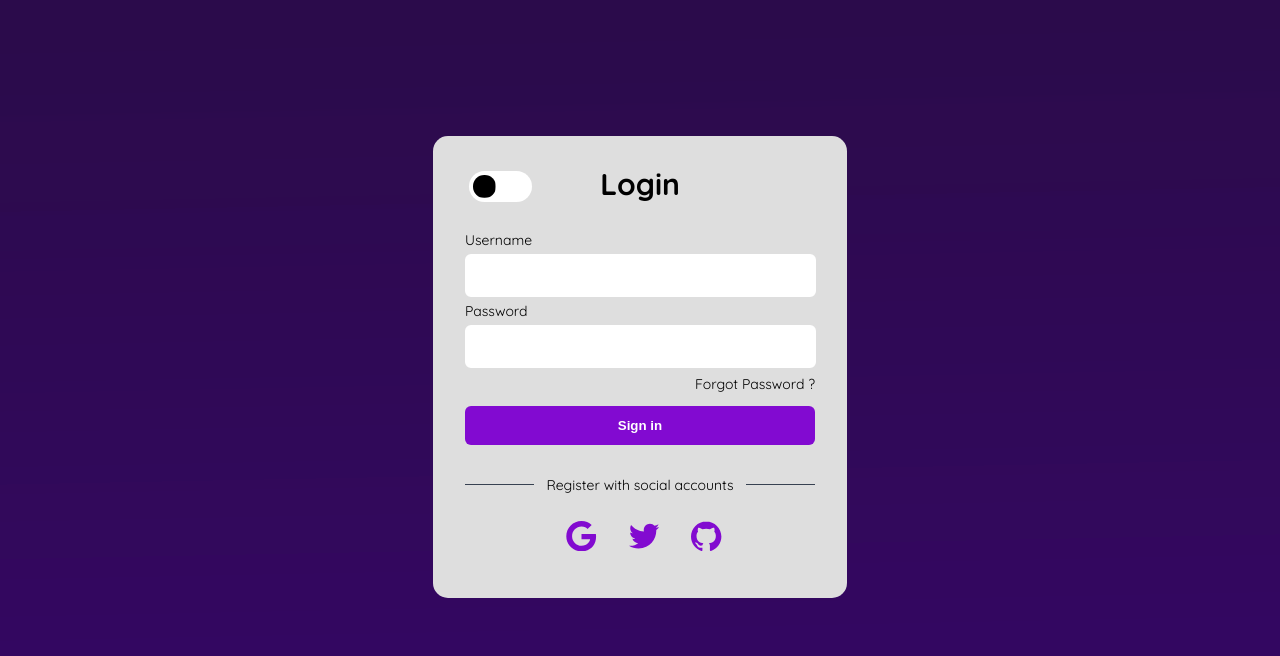
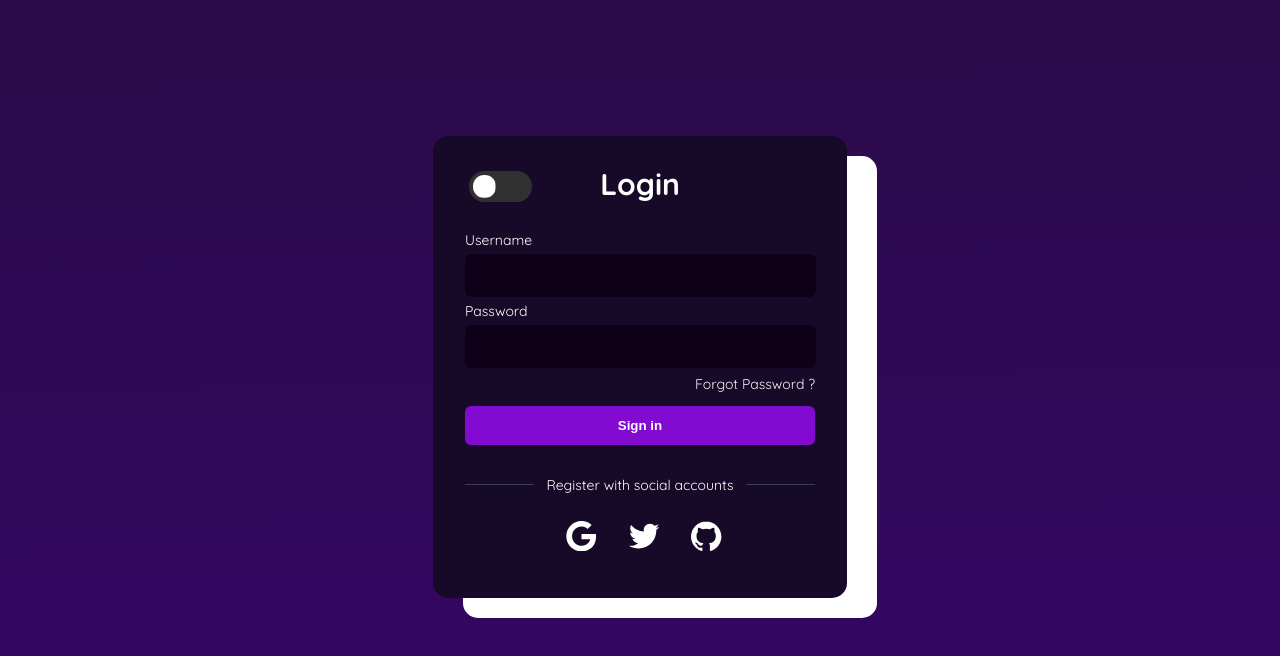
Before and after one commit to EuKennedy/formjs, a plain HTML site: page index.html in a window 1280 px wide. Drawn offline with Linux system fonts and the light colour scheme.

Commit message:
news animations and shadow added in css file

```diff
--- a/light.css
+++ b/dark.css
@@ -8,16 +8,17 @@ body{
     margin: 0;
 }
 
-.light .form-container {
+.dark .form-container {
     width: 350px;
     border-radius: 15px;
     background-color: #160a28;
     padding: 2rem;
     color: #ffffff;
     margin-top: 8.5rem;
+    box-shadow: 30px 20px #ffffff;
 }
 
-.light .title {
+.dark .title {
     text-align: center;
     font-size: 30px;
     line-height: 2rem;
@@ -25,23 +26,23 @@ body{
     margin-top: -2.6rem;
 }
 
-.light .form {
+.dark .form {
     margin-top: 25px;
 }
 
-.light .inputs {
+.dark .inputs {
     margin-top: 0.25rem;
     font-size: 0.875rem;
     line-height: 1.25rem;
 }
 
-.light .inputs label {
+.dark .inputs label {
     display: block;
     color: rgb(255, 255, 255), 209;
     margin-bottom: 4px;
 }
 
-.light .inputs input {
+.dark .inputs input {
     width: 90%;
     border-radius: 0.375rem;
     border: 2px solid #0f0019;
@@ -51,12 +52,12 @@ body{
     color: rgba(243, 244, 246, 1);
 }
 
-.light .inputs input:focus {
+.dark .inputs input:focus {
     border-color: #820ad1;
     transition: 1s;
 }
 
-.light .forgot {
+.dark .forgot {
     display: flex;
     justify-content: flex-end;
     font-size: 0.75rem;
@@ -65,17 +66,17 @@ body{
     margin: 8px 0 14px 0;
 }
 
-.light .forgot a,.signup a {
+.dark .forgot a,.signup a {
     color: rgba(243, 244, 246, 1);
     text-decoration: none;
     font-size: 14px;
 }
 
-.light .forgot a:hover, .signup a:hover {
+.dark .forgot a:hover, .signup a:hover {
     text-decoration: underline rgba(167, 139, 250, 1);
 }
 
-.light .sign {
+.dark .sign {
     display: block;
     width: 100%;
     background-color: #820ad1;
@@ -87,19 +88,19 @@ body{
     font-weight: 600;
 }
 
-.light .social-message {
+.dark .social-message {
     display: flex;
     align-items: center;
     padding-top: 1rem;
 }
 
-.light .line {
+.dark .line {
     height: 1px;
     flex: 1 1 0%;
     background-color: rgba(55, 65, 81, 1);
 }
 
-.light .social-message .message {
+.dark .social-message .message {
     padding-left: 0.75rem;
     padding-right: 0.75rem;
     font-size: 0.875rem;
@@ -107,13 +108,13 @@ body{
     color: #ffffff;
 }
 
-.light .social-icons {
+.dark .social-icons {
     display: flex;
     justify-content: center;
     filter: brightness(0) saturate(100%) invert(100%) sepia(100%) saturate(0%) hue-rotate(305deg) brightness(102%) contrast(104%);
 }
 
-.light .social-icons .icon {
+.dark .social-icons .icon {
     border-radius: 0.125rem;
     padding: 0.75rem;
     border: none;
@@ -121,19 +122,19 @@ body{
     margin-left: 8px;
 }
 
-.light .social-icons .icon svg {
+.dark .social-icons .icon svg {
     height: 1.90rem;
     width: 1.90rem;
     fill: #fff;
 }
 
-.light .signup {
+.dark .signup {
     font-size: 0.75rem;
     line-height: 1rem;
     color: #000000;
 }
 
-.light .theme-checkbox {
+.dark .theme-checkbox {
     --toggle-size: 10px;
     -webkit-appearance: none;
     -moz-appearance: none;
@@ -141,8 +142,8 @@ body{
     width: 6.25em;
     height: 3.125em;
     background: -webkit-gradient(linear, left top, right top, color-stop(50%, #efefef), color-stop(50%, #2a2a2a)) no-repeat;
-    background: -o-linear-gradient(left, #ffffff 50%, #313131 50%) no-repeat;
-    background: linear-gradient(to right, #ffffff 50%, #313131 50%) no-repeat;
+    background: -o-linear-gradient(left, #313131 50%, #ffffff 50%) no-repeat;
+    background: linear-gradient(to right, #313131 50%, #ffffff 50%) no-repeat;
     background-size: 205%;
     background-position: 0;
     -webkit-transition: 0.4s;
@@ -154,7 +155,7 @@ body{
     font-size: var(--toggle-size);
 }
 
-.light .theme-checkbox::before {
+.dark .theme-checkbox::before {
     content: "";
     width: 2.25em;
     height: 2.25em;
@@ -162,8 +163,8 @@ body{
     top: 0.438em;
     left: 0.438em;
     background: -webkit-gradient(linear, left top, right top, color-stop(50%, #ffffff), color-stop(50%, #ffffff)) no-repeat;
-    background: -o-linear-gradient(left, #ffffff 50%, #000000 50%) no-repeat;
-    background: linear-gradient(to right, #ffffff 50%, #000000 50%) no-repeat;
+    background: -o-linear-gradient(left, #ffffff 50%, #ffffff 50%) no-repeat;
+    background: linear-gradient(to right, #ffffff 50%, #ffffff 50%) no-repeat;
     background-size: 205%;
     background-position: 100%;
     border-radius: 50%;
@@ -172,11 +173,11 @@ body{
     transition: 0.4s;
 }
 
-.light .theme-checkbox:checked::before {
+.dark .theme-checkbox:checked::before {
     left: calc(100% - 2.25em - 0.438em);
     background-position: 0;
 }
 
-.light .theme-checkbox:checked {
+.dark .theme-checkbox:checked {
     background-position: 100%;
 }
--- a/index.html
+++ b/index.html
@@ -4,7 +4,7 @@
     <meta charset="UTF-8">
     <meta name="viewport" content="width=device-width, initial-scale=1.0">
     <link rel="stylesheet" href="style.css">
-    <link rel="stylesheet" href="light.css">
+    <link rel="stylesheet" href="dark.css">
     <title>FormJs</title>
 </head>
 <body class="dark">
--- a/main.js
+++ b/main.js
@@ -1,5 +1,5 @@
 const changeThemeBtn = document.querySelector("#switch");
 
 changeThemeBtn.addEventListener("change", function() {
-    document.body.classList.toggle("light");
+    document.body.classList.toggle("dark");
 })
--- a/style.css
+++ b/style.css
@@ -13,6 +13,9 @@ body{
     padding: 2rem;
     color: #000000;
     margin-top: 8.5rem;
+    margin-top: 8.5rem;
+    box-shadow: 30px 20px #160a28;
+    transition: 0.5s;
 }
 
 .title {
@@ -136,8 +139,8 @@ body{
     width: 6.25em;
     height: 3.125em;
     background: -webkit-gradient(linear, left top, right top, color-stop(50%, #efefef), color-stop(50%, #2a2a2a)) no-repeat;
-    background: -o-linear-gradient(left, #ffffff 50%, #313131 50%) no-repeat;
-    background: linear-gradient(to right, #ffffff 50%, #313131 50%) no-repeat;
+    background: -o-linear-gradient(left, #ffffff 50%, #a0a0a0 50%) no-repeat;
+    background: linear-gradient(to right, #ffffff 50%, #a0a0a0 50%) no-repeat;
     background-size: 205%;
     background-position: 0;
     -webkit-transition: 0.4s;
```
